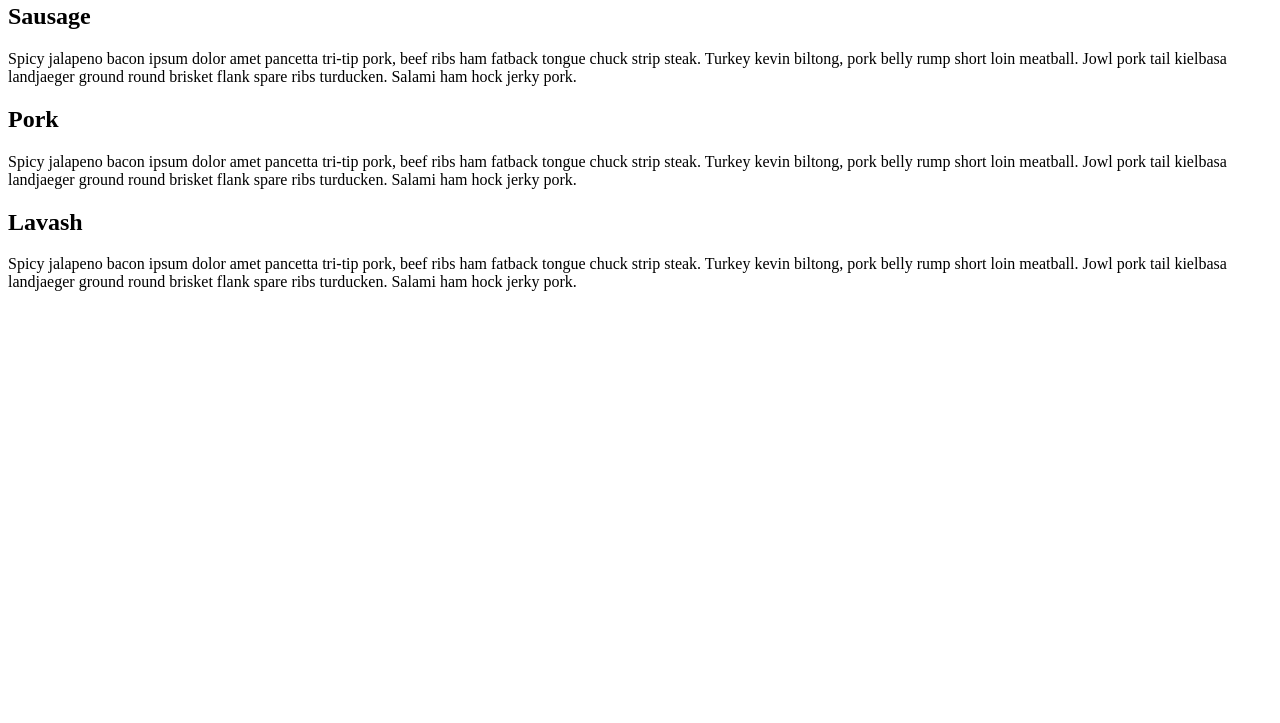
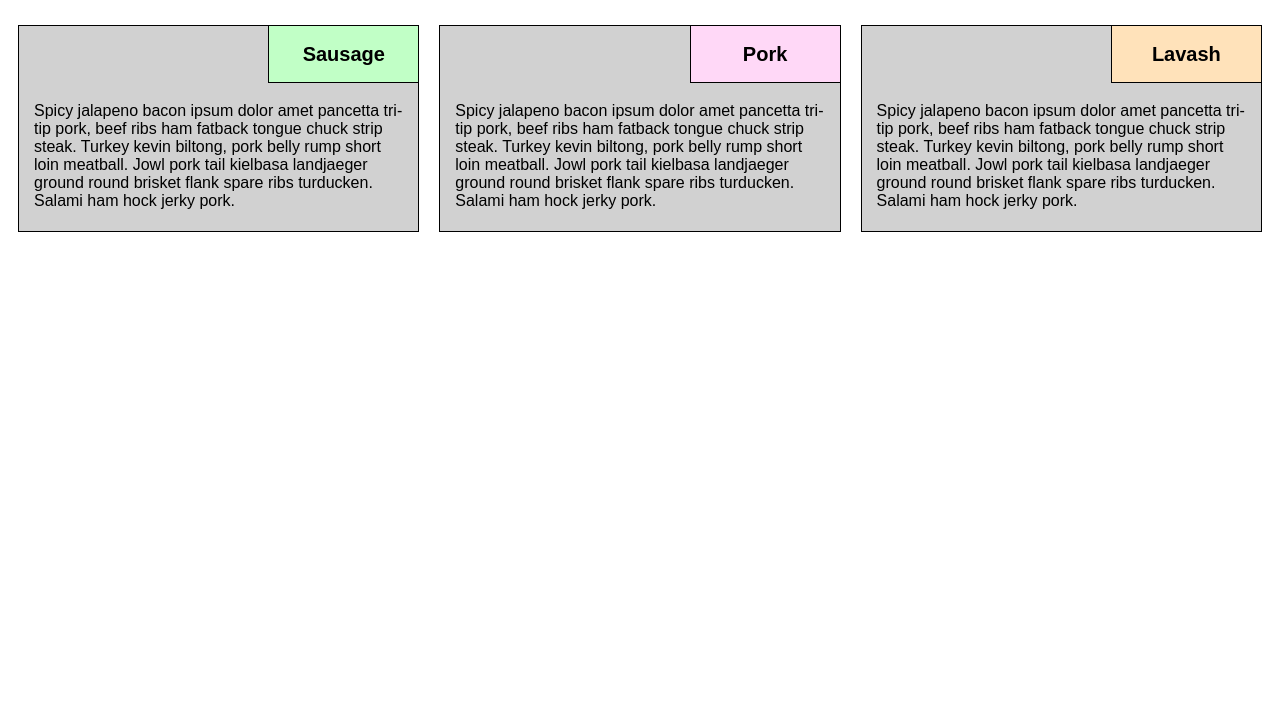
Before and after one commit to MariiaSurmenok/coursera-HTML-CSS-JS, a plain HTML site: page module2-responsive-design/index.html in a window 1280 px wide. Shown: the part 77-800 px from the top of the page. Drawn offline with Linux system fonts and the light colour scheme; the site is published under a folder, as on GitHub Pages, so addresses that start at the root find nothing.

Commit message:
problem with link to css file

```diff
--- a/module2-responsive-design/index.html
+++ b/module2-responsive-design/index.html
@@ -3,7 +3,7 @@
 <head>
 	<meta name="viewport" content="width-device-width, initial-scale=1">
 	<meta charset="utf-8">
-	<link rel="stylesheet" type="text/css" href="/css/styles.css">
+	<link rel="stylesheet" type="text/css" href="../css/styles.css">
 	<title>Module 2: Responsive Design</title>
 </head>
 <body>
```
